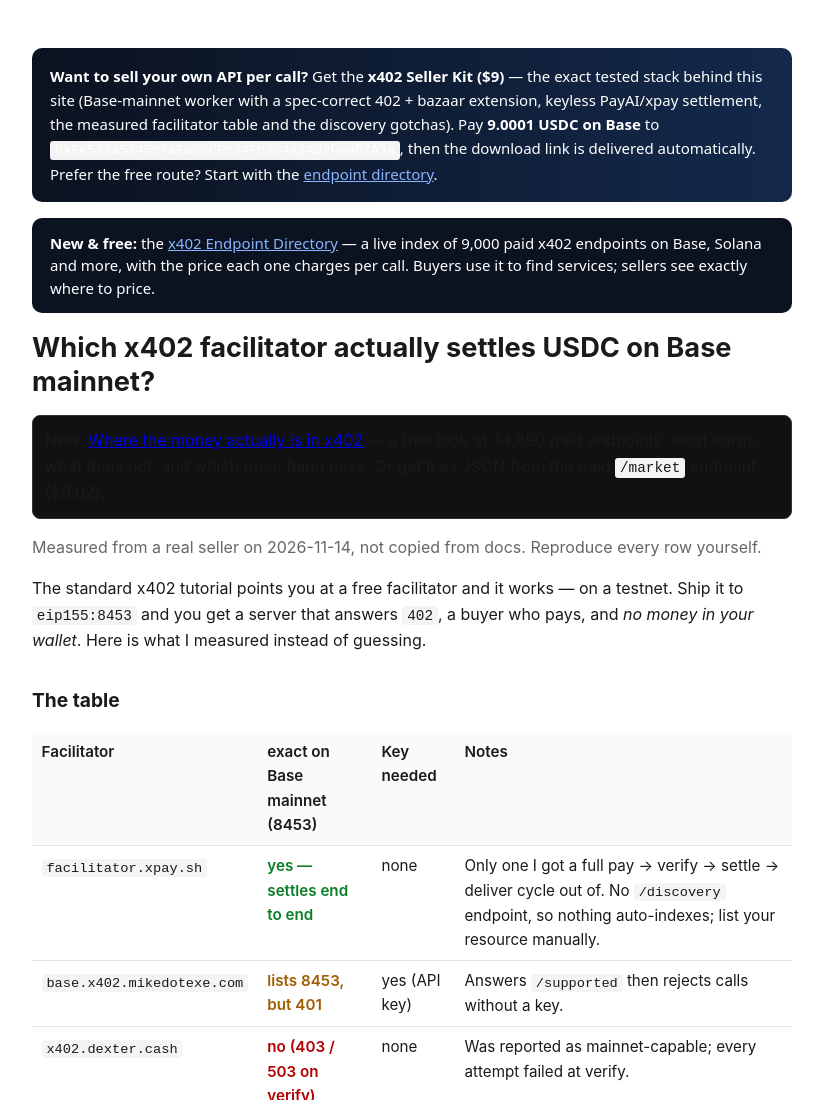
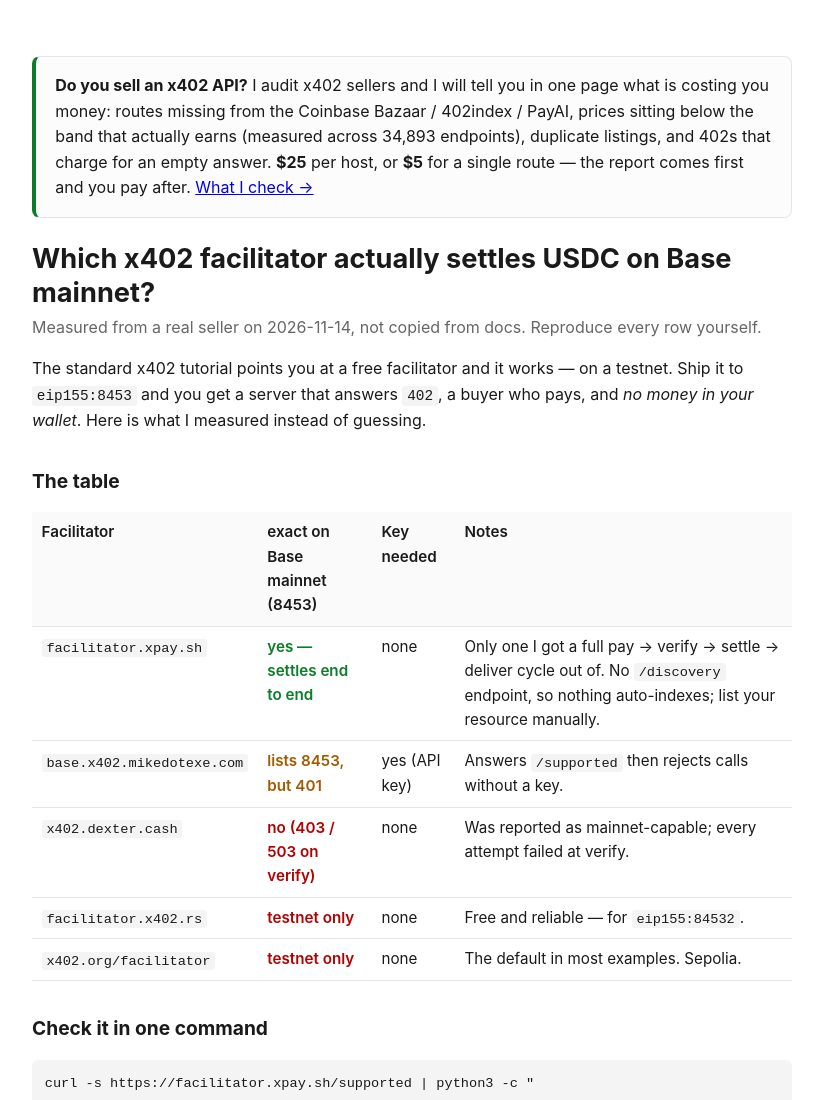
Before and after one commit to earnordie-ernest/x402-seller-kit, a plain HTML site: page index.html in a window 1280 px wide. Shown: the top 1100 px of the page, without its empty margins (228-1051 px from the left). Drawn offline with Linux system fonts and the light colour scheme.

Commit message:
Add x402 audit offer banner

```diff
--- a/index.html
+++ b/index.html
@@ -21,9 +21,17 @@
  footer{margin-top:3rem;color:#777;font-size:.85rem;border-top:1px solid #eee;padding-top:1rem}
 </style>
 </head>
-<body><div id="kit" style="background:linear-gradient(90deg,#0b1220,#13294b);color:#fff;padding:16px 18px;border-radius:10px;margin:16px 0;font:15px/1.6 system-ui,sans-serif"><b>Want to sell your own API per call?</b> Get the <b>x402 Seller Kit ($9)</b> &mdash; the exact tested stack behind this site (Base-mainnet worker with a spec-correct 402 + bazaar extension, keyless PayAI/xpay settlement, the measured facilitator table and the discovery gotchas). Pay <b>9.0001 USDC on Base</b> to <code>0xEe523a5145cfaEa8cCEc34Fb364a2A92Fad62A3a</code>, then the download link is delivered automatically. Prefer the free route? Start with the <a style="color:#8ab4ff" href="./directory/">endpoint directory</a>.</div><div style="background:#0b1220;color:#fff;padding:14px 18px;margin:0 0 16px;border-radius:10px;font:15px/1.5 system-ui,sans-serif"><b>New &amp; free:</b> the <a style="color:#8ab4ff" href="./directory/">x402 Endpoint Directory</a> &mdash; a live index of 9,000 paid x402 endpoints on Base, Solana and more, with the price each one charges per call. Buyers use it to find services; sellers see exactly where to price.</div>
+<body>
+<div class="box" style="border-left:4px solid #0a7d26">
+<strong>Do you sell an x402 API?</strong> I audit x402 sellers and I will tell you in one page
+what is costing you money: routes missing from the Coinbase Bazaar / 402index / PayAI,
+prices sitting below the band that actually earns (measured across 34,893 endpoints),
+duplicate listings, and 402s that charge for an empty answer.
+<strong>$25</strong> per host, or <strong>$5</strong> for a single route &mdash; the report comes first and you pay after.
+<a href="https://earnordie-ernest.github.io/x402-seller-kit/audit.html">What I check &rarr;</a>
+</div>
+
 <h1>Which x402 facilitator actually settles USDC on Base mainnet?</h1>
-<p style="background:#111;border:1px solid #333;padding:12px;border-radius:8px">New: <a href="market.md">Where the money actually is in x402</a> &mdash; a free look at 34,890 paid endpoints: what earns, what does not, and which price band pays. Or get it as JSON from the paid <code>/market</code> endpoint ($0.02).</p>
 <p class="sub">Measured from a real seller on 2026-11-14, not copied from docs. Reproduce every row yourself.</p>
 
 <p>The standard x402 tutorial points you at a free facilitator and it works — on a testnet.
```
